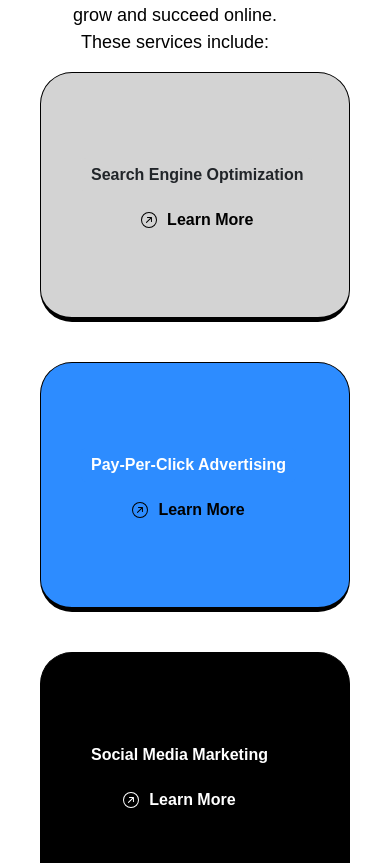
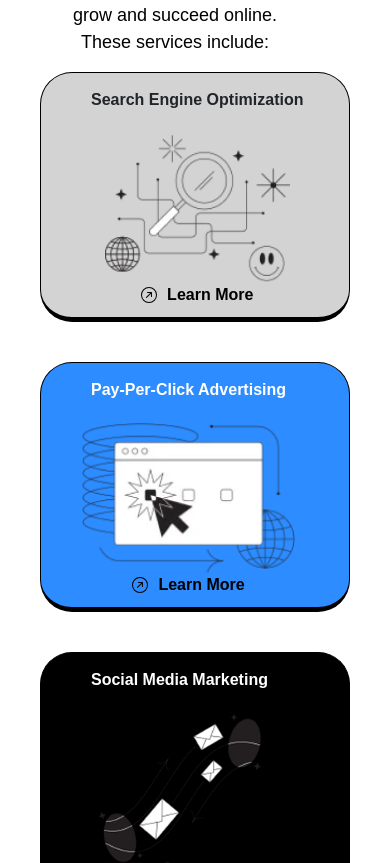
Before and after one commit to Rahsin-07/Website-PortFolio, a React (Create React App) app: page / in a window 390 px wide. Shown: the part 1243-2106 px from the top of the page. Built offline with nearby package versions, Linux system fonts and the light colour scheme; a web font is replaced by a local one.

Commit message:
res modify

```diff
--- a/src/Components/Services.css
+++ b/src/Components/Services.css
@@ -280,9 +280,6 @@ body {
         flex-direction: column;
         padding-left: 20px;
     }
-    .boxright{
-        display: none;
-    }
     .boxleft img {
         height: 150px;
     }
@@ -293,8 +290,8 @@ body {
         justify-content: center;
         margin-top: 10px;
     }
-    .service-end img {
-        display: none;
+    .service-box-res-image {
+        display: block;
     }
     .boxright img {
         display: none;
```
